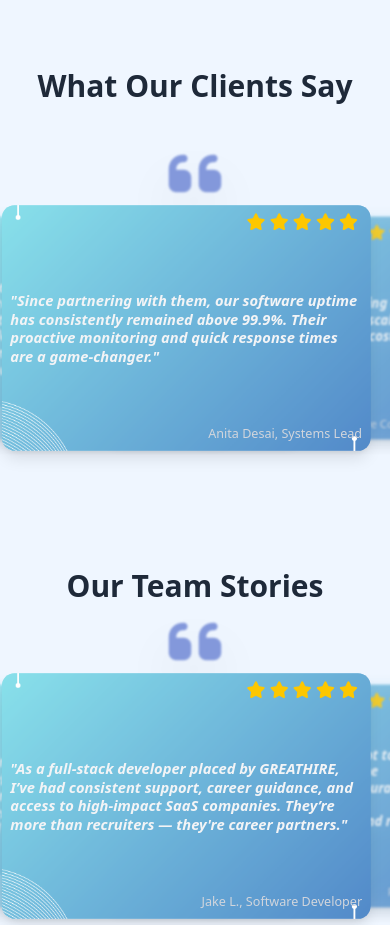
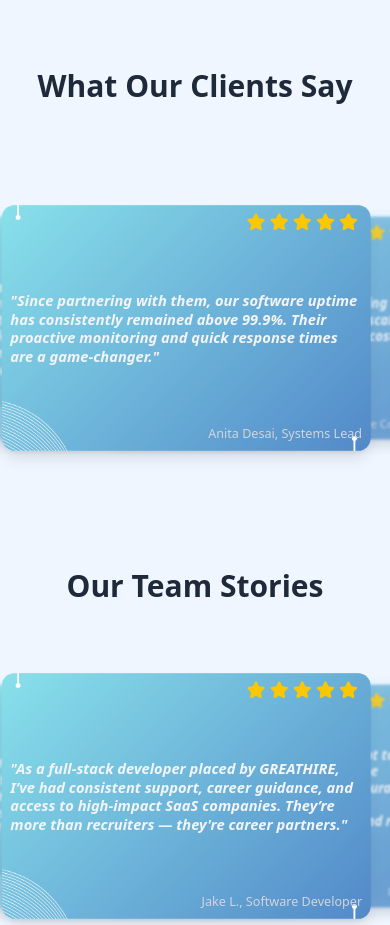
Before and after one commit to Tanmai-dot/babdegreathire, a React (Vite) app: page / in a window 390 px wide. Shown: the part 8600-9525 px from the top of the page. Built offline with nearby package versions, Linux system fonts and the light colour scheme.

Commit message:
remove icon from the card

```diff
--- a/src/components/Testimonials.tsx
+++ b/src/components/Testimonials.tsx
@@ -73,12 +73,7 @@ const TestimonialsCarousel: React.FC<TestimonialsProps> = ({ reviews, title }) =
                     className="relative w-screen flex justify-center items-center overflow-visible"
                     style={{ minHeight: width >= 1024 ? 450 : width >= 640 ? 400 : 320 }}
                 >
-                    {/* Responsive quote icon */}
-                    <div className="absolute -top-10 left-1/2 -translate-x-1/2 z-30 pointer-events-none">
-                        <span className="text-blue-800 text-[60px] sm:text-[100px] md:text-[160px] lg:text-[200px] opacity-50 drop-shadow-2xl blur-[1px]">
-                            <i className="fas fa-quote-left"></i>
-                        </span>
-                    </div>
+                    {/* Quote icon removed */}
                     {reviews.map((review, index) => {
                         const total = reviews.length;
                         const offset = (index - activeIndex + total) % total;
```
